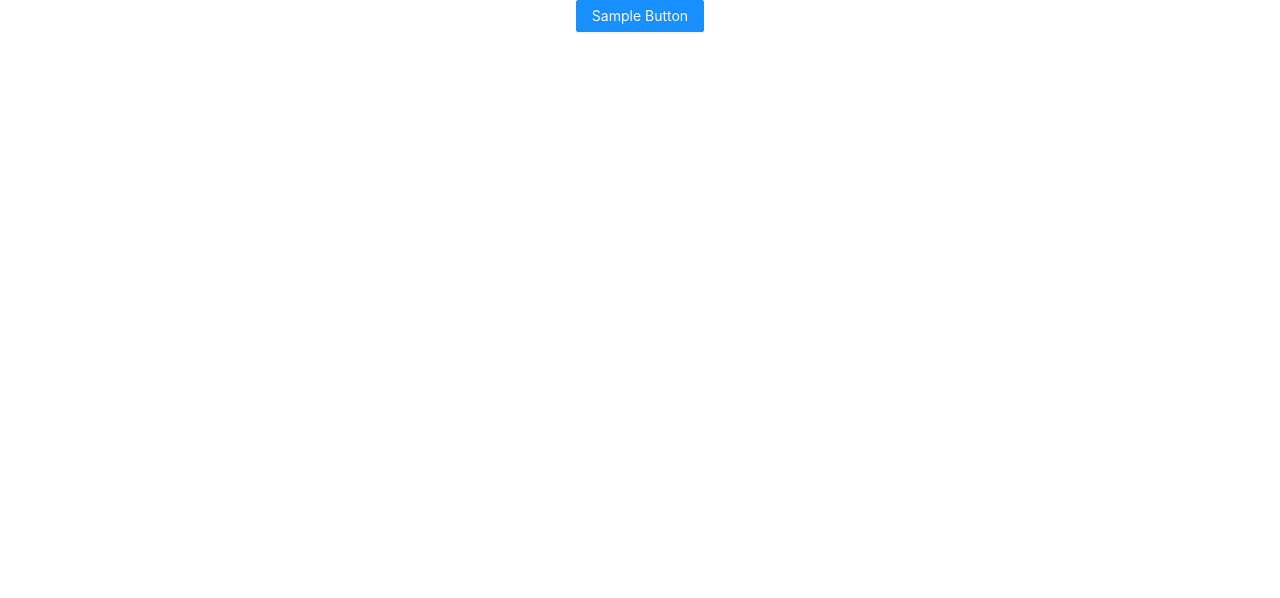
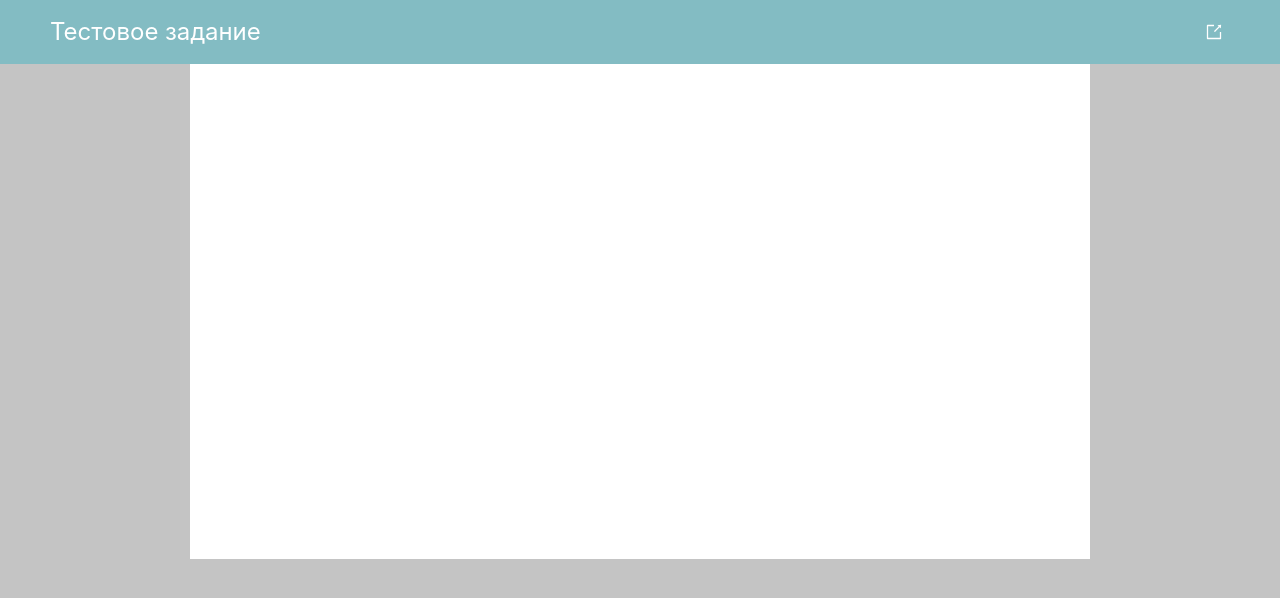
Before and after one commit to fallofElil/react-mobx-test, a React (Create React App) app: page / in a window 1280 px wide. Shown: the top 598 px of the page. Built offline with nearby package versions, Linux system fonts and the light colour scheme.

Commit message:
adds jss, basic components and styles

```diff
--- a/package.json
+++ b/package.json
@@ -3,6 +3,7 @@
   "version": "0.1.0",
   "private": true,
   "dependencies": {
+    "@ant-design/icons": "^4.2.2",
     "@testing-library/jest-dom": "^4.2.4",
     "@testing-library/react": "^9.3.2",
     "@testing-library/user-event": "^7.1.2",
@@ -17,6 +18,7 @@
     "mobx-state-tree": "^3.17.2",
     "react": "^16.13.1",
     "react-dom": "^16.13.1",
+    "react-jss": "^10.4.0",
     "react-scripts": "3.4.3",
     "typescript": "^4.0.3"
   },
--- a/public/index.html
+++ b/public/index.html
@@ -24,6 +24,7 @@
       work correctly both with client-side routing and a non-root public URL.
       Learn how to configure a non-root public URL by running `npm run build`.
     -->
+    <link href="https://fonts.googleapis.com/css2?family=Roboto&display=swap" rel="stylesheet">
     <title>React App</title>
   </head>
   <body>
--- a/src/App.css
+++ /dev/null
@@ -1,38 +0,0 @@
-.App {
-  text-align: center;
-}
-
-.App-logo {
-  height: 40vmin;
-  pointer-events: none;
-}
-
-@media (prefers-reduced-motion: no-preference) {
-  .App-logo {
-    animation: App-logo-spin infinite 20s linear;
-  }
-}
-
-.App-header {
-  background-color: #282c34;
-  min-height: 100vh;
-  display: flex;
-  flex-direction: column;
-  align-items: center;
-  justify-content: center;
-  font-size: calc(10px + 2vmin);
-  color: white;
-}
-
-.App-link {
-  color: #61dafb;
-}
-
-@keyframes App-logo-spin {
-  from {
-    transform: rotate(0deg);
-  }
-  to {
-    transform: rotate(360deg);
-  }
-}
--- a/src/App.tsx
+++ b/src/App.tsx
@@ -1,17 +1,35 @@
 import React, { FC } from 'react';
-import 'antd/dist/antd.css';
-import { Button } from 'antd';
+import { Layout } from 'antd';
+import { createUseStyles } from 'react-jss';
+import { colors } from './styles/variables';
 
-import './App.css';
+import Header from './components/header';
 
 const App: FC = () => {
+  const { Content } = Layout;
+  const classes = useStyles();
+
   return (
     <div className="App">
-      <Button type="primary">
-        Sample Button
-      </Button>
+      <Layout className={classes.layout}>
+        <Header />
+        <Content className={classes.content}></Content>
+      </Layout>
     </div>
   );
 };
 
+const useStyles = createUseStyles({
+  layout: {
+    backgroundColor: colors.background,
+  },
+  content: {
+    display: 'flex',
+    width: 900,
+    height: 495,
+    margin: '0 auto',
+    backgroundColor: colors.txtWhite,
+  },
+});
+
 export default App;
--- /dev/null
+++ b/src/components/header.tsx
@@ -0,0 +1,39 @@
+import React, { FC } from 'react';
+import { Layout, Button, Typography } from 'antd';
+import { ExportOutlined } from '@ant-design/icons';
+import { createUseStyles } from 'react-jss';
+
+import { colors } from '../styles/variables';
+
+const Header: FC = () => {
+  const { Header } = Layout;
+  const { Title } = Typography;
+  const classes = useStyles();
+
+  return (
+    <Header className={classes.header}>
+      <Title>Тестовое задание</Title>
+      <Button
+        type="text"
+        icon={<ExportOutlined style={{ color: colors.txtWhite }} />}
+      />
+    </Header>
+  );
+};
+
+const useStyles = createUseStyles({
+  header: {
+    display: 'flex',
+    justifyContent: 'space-between',
+    alignItems: 'center',
+    backgroundColor: colors.primary,
+    '& h1.ant-typography': {
+      marginBottom: 0,
+      color: colors.txtWhite,
+      fontWeight: 400,
+      fontSize: '2rem',
+    },
+  },
+});
+
+export default Header;
--- a/src/index.css
+++ /dev/null
@@ -1,13 +0,0 @@
-body {
-  margin: 0;
-  font-family: -apple-system, BlinkMacSystemFont, 'Segoe UI', 'Roboto', 'Oxygen',
-    'Ubuntu', 'Cantarell', 'Fira Sans', 'Droid Sans', 'Helvetica Neue',
-    sans-serif;
-  -webkit-font-smoothing: antialiased;
-  -moz-osx-font-smoothing: grayscale;
-}
-
-code {
-  font-family: source-code-pro, Menlo, Monaco, Consolas, 'Courier New',
-    monospace;
-}
--- a/src/index.tsx
+++ b/src/index.tsx
@@ -1,6 +1,7 @@
 import React from 'react';
 import ReactDOM from 'react-dom';
-import './index.css';
+import 'antd/dist/antd.css';
+import './styles/index.css';
 import App from './App';
 
 ReactDOM.render(
--- /dev/null
+++ b/src/styles/index.css
@@ -0,0 +1,9 @@
+html {
+  font-family: 'Roboto', 'Arial', sans-serif;
+  font-size: 12px;
+}
+
+body {
+  margin: 0;
+  background-color: #C4C4C4;
+}
--- /dev/null
+++ b/src/styles/variables.ts
@@ -0,0 +1,6 @@
+export const colors = {
+  primary: '#83BCC3',
+  txtDark: '#315B60',
+  txtWhite: '#FFF',
+  background: '#C4C4C4',
+};
```
Also changed, not shown: 1 other file (tests, documents, lock files or other folders).
